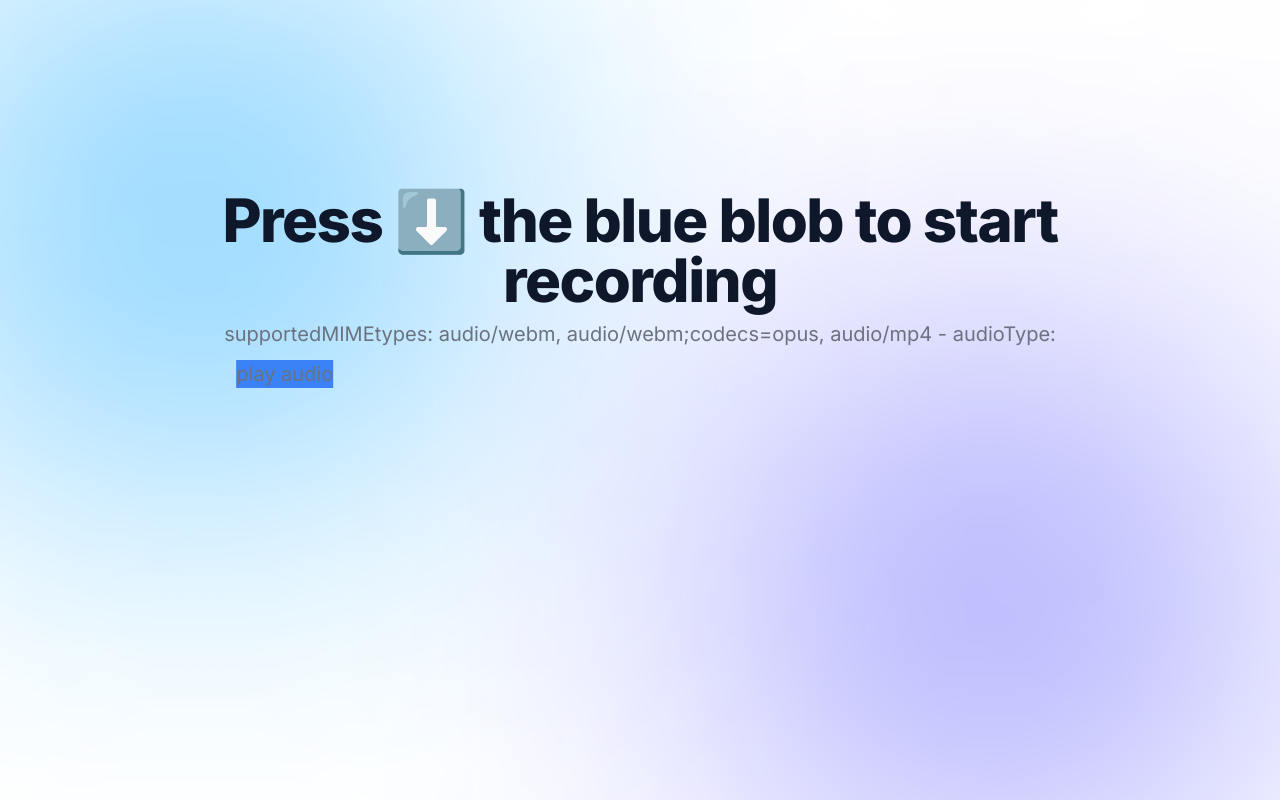
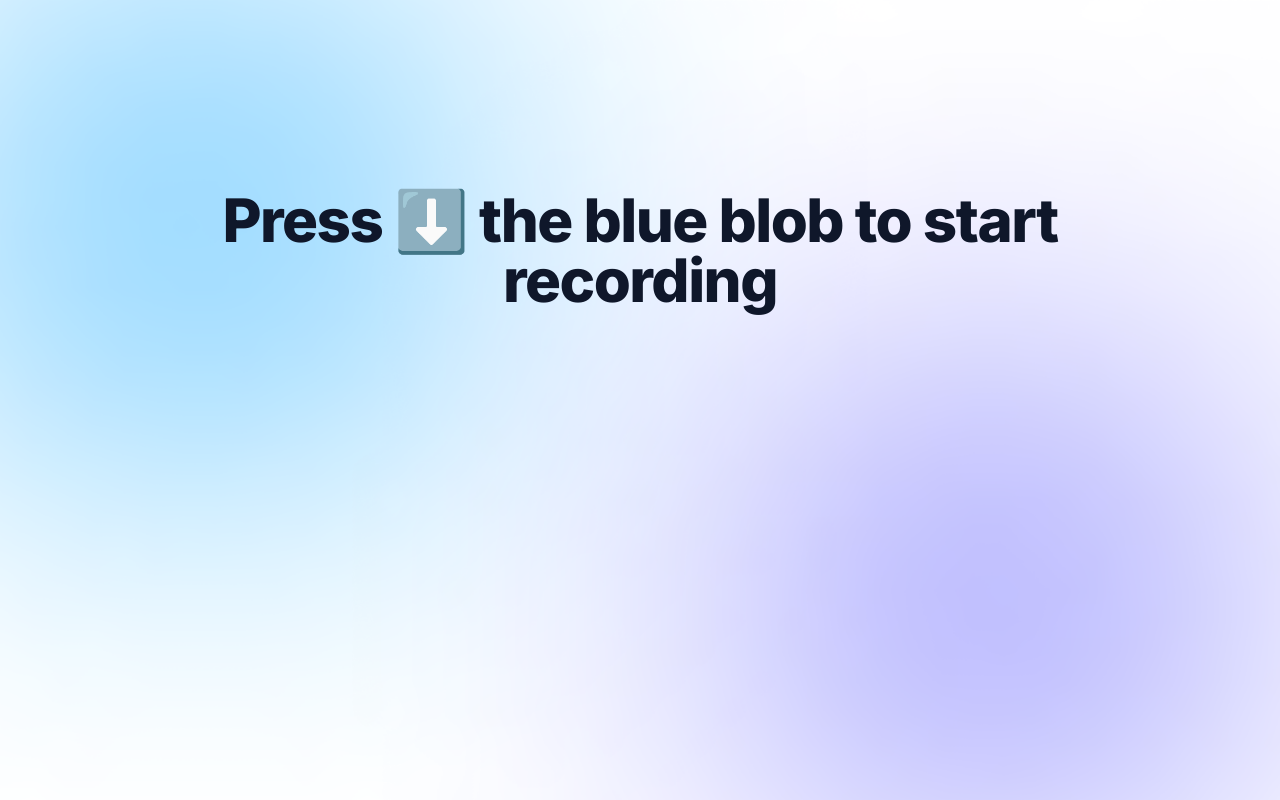
Before and after one commit to AhmedAGadir/arabybuddy-prototype-1, a Next.js app: page /chat in a window 1280 px wide. Built offline with nearby package versions, Linux system fonts and the light colour scheme.

Commit message:
Add useChatService and useAudioService hooks

```diff
--- a/app/(root)/chat/page.tsx
+++ b/app/(root)/chat/page.tsx
@@ -21,140 +21,53 @@ import { useLogger } from "@/hooks/useLogger";
 import CursorSVG from "@/components/shared/CursorSVG";
 import _ from "lodash";
 import { amiri } from "@/lib/fonts";
-import { MIME_TYPES } from "@/lib/constants";
+import { useAudioService } from "@/hooks/useAudioService";
+import { useChatService } from "@/hooks/useChatService";
 
-const makeServerlessRequest = async (url: string, body: any) => {
-	const response = await fetch(url, {
-		method: "POST",
-		headers: {
-			"Content-Type": "application/json",
-		},
-		body: JSON.stringify(body),
-	});
-
-	const data = await response.json();
-
-	if (response.status !== 200) {
-		throw (
-			data.error || new Error(`Request failed with status ${response.status}`)
-		);
-	}
-
-	return data;
-};
-
-const speechToText = async (audioBlob: Blob) => {
-	const base64Audio = await blobToBase64(audioBlob);
-
-	const { transcription } = await makeServerlessRequest(
-		"/api/chat/speech-to-text",
-		{
-			audio: {
-				base64Audio,
-				type: audioBlob.type.split("/")[1],
-			},
-		}
-	);
-
-	return { transcription };
-};
-
-const appendUserMessageAndAwaitAssistantResponse = async (
-	messages: Message[],
-	latestMessage: string
-) => {
-	const { messages: updatedMessages } = await makeServerlessRequest(
-		"/api/chat/assistant",
-		{
-			messages,
-			content: latestMessage,
-		}
-	);
-
-	return { messages: updatedMessages };
-};
-
-const textToSpeech = async (content: string) => {
-	const { base64Audio } = await makeServerlessRequest(
-		"/api/chat/text-to-speech",
-		{
-			content,
-		}
-	);
-
-	return { base64Audio };
-};
-
-type Message = { role: "user" | "assistant"; content: string };
+export type ChatMessage = { role: "user" | "assistant"; content: string };
 
 const ChatPage = () => {
+	const logger = useLogger({ label: "ChatPage", color: "#fe7de9" });
+
 	const { nativeLanguage, arabicDialect } = useContext(LanguageContext);
-	const [isPlaying, setIsPlaying] = useState(false);
+
+	const [chatHistory, setChatHistory] = useState<ChatMessage[]>([]);
+
 	const [activeTask, setActiveTask] = useState<
 		"speech-to-text" | "assistant" | "text-to-speech" | null
 	>(null);
-	const [messages, setMessages] = useState<Message[]>([]);
 
-	const logger = useLogger({ label: "ChatPage", color: "#fe7de9" });
+	const { addChatMessage } = useChatService(chatHistory);
 
-	const [foo, setFoo] = useState("");
-	const [audioType, setAudioType] = useState("");
+	const { speechToText, textToSpeech, playAudio, isPlaying, initAudioElement } =
+		useAudioService();
 
-	useEffect(() => {
-		const supportedMIMEtypes = getAllSupportedMimeTypes().join(", ");
-		setFoo(supportedMIMEtypes);
-	}, []);
+	const onRecordingComplete = async (audioBlob: Blob) => {
+		// 1. transcribe the user audio
+		setActiveTask("speech-to-text");
+		const { transcription } = await speechToText(audioBlob);
 
-	const sendToBackend = useCallback(
-		async (audioBlob: Blob): Promise<void> => {
-			try {
-				logger.log("making request to: /api/chat/speech-to-text...");
-				// 1. transcribe the user's audio
-				setActiveTask("speech-to-text");
-				const { transcription } = await speechToText(audioBlob);
-				logger.log("transcription", transcription);
+		// 2. add the user message to the chat
+		setActiveTask("assistant");
+		const { chatHistory: updatedChatHistory } = await addChatMessage({
+			role: "user",
+			content: transcription,
+		});
 
-				logger.log("making request to: /api/chat/assistant...");
-				// 2. send the transcription to the assistant and await a text response
-				setActiveTask("assistant");
-				const { messages: updatedMessages } =
-					await appendUserMessageAndAwaitAssistantResponse(
-						messages,
-						transcription
-					);
-				logger.log("updatedMessages", JSON.stringify(updatedMessages));
+		// 3. convert the assistants response to audio
+		setActiveTask("text-to-speech");
+		const { base64Audio } = await textToSpeech(
+			(_.last(updatedChatHistory) as ChatMessage).content
+		);
 
-				logger.log("making request to: /api/chat/text-to-speech...");
-				// 3. convert the text response to audio
-				setActiveTask("text-to-speech");
-				const { base64Audio } = await textToSpeech(
-					(_.last(updatedMessages) as Message).content
-				);
-				logger.log("base64Audio", `${base64Audio.slice(0, 10)}...`);
-
-				// 4. updated messages in state and play audio
-				setActiveTask(null);
-				updateMessagesAndTypeLatestMessage(updatedMessages);
-
-				setIsPlaying(true);
-				await playAudio(base64Audio);
-				setIsPlaying(false);
-			} catch (error) {
-				logger.error(error);
-				logger.log((error as Error).message);
-			}
-		},
-		[messages, logger]
-	);
+		// 4. play assistants response and update chat history
+		setActiveTask(null);
+		setChatHistoryWithTypewriterOnLatestMessage(updatedChatHistory);
+		playAudio(base64Audio);
+	};
 
 	const { isRecording, startRecording, stopRecording, amplitude } =
-		useRecording({
-			onRecordingComplete: async (audioBlob: Blob) => {
-				await sendToBackend(audioBlob);
-				// 5. start recording again
-				startRecording();
-			},
-		});
+		useRecording(onRecordingComplete, { autoRestartRecording: true });
 
 	const toggleRecording = () => {
 		if (isRecording) {
@@ -163,47 +76,10 @@ const ChatPage = () => {
 		}
 
 		if (!isRecording) {
+			initAudioElement();
 			startRecording();
 			return;
 		}
-	};
-
-	const [audioBase64, setAudioBase64] = useState<string | null>(null);
-
-	const playAudio = async (base64Audio: string) => {
-		const promise = new Promise((resolve, reject) => {
-			const audioBlob = base64ToBlob(base64Audio, "audio/mp3");
-			setAudioBase64(base64Audio);
-			const audioSrc = URL.createObjectURL(audioBlob);
-			const audio = new Audio(audioSrc);
-
-			setAudioType(audioBlob.type);
-
-			//   const originalVolume = audio.volume;
-
-			audio.muted = true;
-
-			audio
-				.play()
-				.then(() => {
-					audio.volume = 0.5;
-
-					audio.muted = false;
-				})
-				.catch(reject);
-
-			const onAudioEnded = () => {
-				URL.revokeObjectURL(audioSrc);
-				audio.removeEventListener("ended", onAudioEnded);
-				audio.removeEventListener("error", reject);
-				resolve(null);
-			};
-
-			audio.addEventListener("ended", onAudioEnded);
-			audio.addEventListener("error", reject);
-		});
-
-		return promise;
 	};
 
 	const isLoading = activeTask !== null;
@@ -229,26 +105,29 @@ const ChatPage = () => {
 
 	const [completedTyping, setCompletedTyping] = useState(false);
 
-	const updateMessagesAndTypeLatestMessage = (messages: Message[]) => {
-		const mostRecentMessage = _.last(messages) as Message;
-		const previousMessages = messages.slice(0, messages.length - 1);
+	// just a fancy way to type out the latest message
+	const setChatHistoryWithTypewriterOnLatestMessage = (
+		chatHistory: ChatMessage[]
+	) => {
+		const previousChatHistory = chatHistory.slice(0, chatHistory.length - 1);
+		const latestChatMessage = _.last(chatHistory) as ChatMessage;
 
 		setCompletedTyping(false);
 
 		let i = 0;
 
 		const intervalId = setInterval(() => {
-			setMessages([
-				...previousMessages,
+			setChatHistory([
+				...previousChatHistory,
 				{
-					...mostRecentMessage,
-					content: mostRecentMessage.content.slice(0, i),
+					...latestChatMessage,
+					content: latestChatMessage.content.slice(0, i),
 				},
 			]);
 
 			i++;
 
-			if (i > mostRecentMessage.content.length) {
+			if (i > latestChatMessage.content.length) {
 				clearInterval(intervalId);
 				setCompletedTyping(true);
 			}
@@ -258,15 +137,15 @@ const ChatPage = () => {
 	};
 
 	const displayedMessage = useMemo(() => {
-		if (isRecording && _.isEmpty(messages)) return "👂";
+		if (isRecording && _.isEmpty(chatHistory)) return "👂";
 		if (activeTask === "speech-to-text") return "💬";
 		if (activeTask === "assistant") return "🤔";
 		if (activeTask === "text-to-speech") return "📬";
-		if (isPlaying || !_.isEmpty(messages)) {
-			return _.last(messages)?.content ?? "";
+		if (isPlaying || !_.isEmpty(chatHistory)) {
+			return _.last(chatHistory)?.content ?? "";
 		}
 		return "Press ⬇️ the blue blob to start recording";
-	}, [activeTask, isPlaying, isRecording, messages]);
+	}, [activeTask, isPlaying, isRecording, chatHistory]);
 
 	return (
 		<div className="w-full h-svh h-100dvh flex flex-col items-center justify-between">
@@ -322,7 +201,7 @@ const ChatPage = () => {
 				<p
 					className={cn(
 						"font-extrabold tracking-tight text-4xl md:text-5xl lg:text-6xl text-center px-5 text-slate-900",
-						!_.isEmpty(messages) &&
+						!_.isEmpty(chatHistory) &&
 							`${amiri.className} font-light leading-relaxed md:leading-relaxed lg:leading-relaxed`, // when displaying arabic text
 						isPlaying && "text-araby-purple", // while playing
 						(!_.isNil(activeTask) || isRecording) && "text-5xl" // for emojis
@@ -332,17 +211,7 @@ const ChatPage = () => {
 				>
 					{displayedMessage} {isPlaying && !completedTyping && <CursorSVG />}
 				</p>
-				<p className="absolute bottom-[-30px] left-1/2 -translate-x-1/2 w-max h-[20px] text-lg font-normal text-gray-500 lg:text-xl sm:px-16 xl:px-48 text-center dark:text-gray-400">
-					supportedMIMEtypes: {foo} - audioType: {audioType}
-					<button
-						className="bg-blue-500 m-3 block"
-						onClick={() =>
-							audioBase64 ? playAudio(audioBase64 as string) : alert("no audio")
-						}
-					>
-						play audio
-					</button>
-				</p>
+				<p className="absolute bottom-[-30px] left-1/2 -translate-x-1/2 w-max h-[20px] text-lg font-normal text-gray-500 lg:text-xl sm:px-16 xl:px-48 text-center dark:text-gray-400"></p>
 			</div>
 			<div className="flex items-center w-full">
 				<button
--- a/app/api/chat/assistant/route.ts
+++ b/app/api/chat/assistant/route.ts
@@ -1,5 +1,7 @@
+import { ChatMessage } from "@/app/(root)/chat/page";
 import OpenAI from "openai";
 import { TextContentBlock } from "openai/resources/beta/threads/messages/messages.mjs";
+import { late } from "zod";
 
 // remember API calls wont work if the account balance is 0
 const openai = new OpenAI({
@@ -9,14 +11,16 @@ const openai = new OpenAI({
 
 export async function POST(req: Request, res: Response) {
 	try {
-		const { messages, content } = await req.json();
+		const { chatHistory, latestChatMessage } = await req.json();
 
-		const { updatedMessages } =
-			await openAiAppendUserMessageAndAwaitAssistantResponse(messages, content);
+		const { updatedChatHistory } = await openAIAddChatMessageAndAwaitResponse(
+			chatHistory,
+			latestChatMessage
+		);
 
 		return Response.json(
 			{
-				messages: updatedMessages,
+				chatHistory: updatedChatHistory,
 			},
 			{ status: 200 }
 		);
@@ -26,9 +30,9 @@ export async function POST(req: Request, res: Response) {
 	}
 }
 
-const openAiAppendUserMessageAndAwaitAssistantResponse = async (
-	messages: { role: "user" | "assistant"; content: string }[],
-	content: string
+const openAIAddChatMessageAndAwaitResponse = async (
+	chatHistory: ChatMessage[],
+	latestChatMessage: ChatMessage
 ) => {
 	// create the assistant
 	const assistant = await openai.beta.assistants.create({
@@ -40,14 +44,11 @@ const openAiAppendUserMessageAndAwaitAssistantResponse = async (
 
 	// create the thread and pass all previous messages
 	const thread = await openai.beta.threads.create({
-		messages,
+		messages: chatHistory,
 	});
 
 	// add transcription to thread
-	await openai.beta.threads.messages.create(thread.id, {
-		role: "user",
-		content,
-	});
+	await openai.beta.threads.messages.create(thread.id, latestChatMessage);
 
 	// run the thread with the assistant
 	const run = await openai.beta.threads.runs.createAndPoll(thread.id, {
@@ -56,13 +57,13 @@ const openAiAppendUserMessageAndAwaitAssistantResponse = async (
 		// instructions: "Respond to the user.",
 	});
 
-	let updatedMessages = [];
+	let updatedChatHistory = [];
 
 	if (run.status === "completed") {
 		const messagesPage: OpenAI.Beta.Threads.Messages.MessagesPage =
 			await openai.beta.threads.messages.list(run.thread_id);
 
-		updatedMessages = messagesPage.data.reverse().map((message) => ({
+		updatedChatHistory = messagesPage.data.reverse().map((message) => ({
 			role: message.role,
 			content: (message.content[0] as TextContentBlock).text.value,
 		}));
@@ -70,5 +71,5 @@ const openAiAppendUserMessageAndAwaitAssistantResponse = async (
 		throw new Error("Thread run either failed or is not completed");
 	}
 
-	return { updatedMessages };
+	return { updatedChatHistory };
 };
--- /dev/null
+++ b/hooks/useAudioService.ts
@@ -0,0 +1,106 @@
+import { base64ToBlob, blobToBase64, makeServerlessRequest } from "@/lib/utils";
+import { useCallback, useState, useRef } from "react";
+import { useLogger } from "./useLogger";
+import { set } from "lodash";
+
+const useAudioService = () => {
+	const logger = useLogger({ label: "AudioService", color: "#b98eff" });
+
+	const [isPlaying, setIsPlaying] = useState(false);
+
+	const speechToText = useCallback(
+		async (audioBlob: Blob) => {
+			const base64Audio = await blobToBase64(audioBlob);
+
+			logger.log("making request to: /api/chat/speech-to-text...");
+			const { transcription } = await makeServerlessRequest(
+				"/api/chat/speech-to-text",
+				{
+					audio: {
+						base64Audio,
+						type: audioBlob.type.split("/")[1],
+					},
+				}
+			);
+
+			logger.log("transcription", transcription);
+
+			return { transcription };
+		},
+		[logger]
+	);
+
+	const textToSpeech = useCallback(
+		async (content: string) => {
+			logger.log("making request to: /api/chat/text-to-speech...");
+
+			const { base64Audio } = await makeServerlessRequest(
+				"/api/chat/text-to-speech",
+				{
+					content,
+				}
+			);
+
+			logger.log("base64Audio", `${base64Audio.slice(0, 10)}...`);
+
+			return { base64Audio };
+		},
+		[logger]
+	);
+
+	const audioRef = useRef<HTMLAudioElement>();
+	const audioSrcRef = useRef<string | null>(null);
+
+	const playAudio = async (base64Audio: string) => {
+		const audioBlob = base64ToBlob(base64Audio, "audio/mp3");
+		const audioSrc = URL.createObjectURL(audioBlob);
+		audioSrcRef.current = audioSrc;
+
+		if (!audioRef.current) {
+			throw new Error("Audio element not initialized");
+		}
+
+		audioRef.current.src = audioSrc;
+
+		const originalVolume = audioRef.current.volume;
+
+		audioRef.current.muted = true;
+		audioRef.current.autoplay = true;
+
+		setIsPlaying(true);
+
+		try {
+			await audioRef.current.play();
+
+			audioRef.current.volume = originalVolume;
+
+			audioRef.current.muted = false;
+		} catch (err) {
+			throw new Error("Failed to play audio");
+		}
+	};
+
+	const onAudioEnded = () => {
+		setIsPlaying(false);
+		URL.revokeObjectURL(audioSrcRef.current ?? "");
+		audioSrcRef.current = null;
+	};
+
+	const initAudioElement = () => {
+		if (audioRef.current) {
+			logger.log("Audio element already initialized");
+			return;
+		}
+		logger.log("Initializing audio element...");
+
+		const audio = new Audio();
+
+		audio.addEventListener("ended", onAudioEnded);
+
+		audioRef.current = audio;
+	};
+
+	return { speechToText, textToSpeech, playAudio, isPlaying, initAudioElement };
+};
+
+export { useAudioService };
--- /dev/null
+++ b/hooks/useChatService.ts
@@ -0,0 +1,31 @@
+import { useCallback } from "react";
+import { ChatMessage } from "@/app/(root)/chat/page";
+import { makeServerlessRequest } from "@/lib/utils";
+import { useLogger } from "./useLogger";
+
+const useChatService = (chatHistory: ChatMessage[]) => {
+	const logger = useLogger({ label: "ChatService", color: "#fe7de9" });
+
+	const addChatMessage = useCallback(
+		async (latestChatMessage: ChatMessage) => {
+			logger.log("making request to: /api/chat/assistant...");
+
+			const { chatHistory: updatedChatHistory } = await makeServerlessRequest(
+				"/api/chat/assistant",
+				{
+					chatHistory,
+					latestChatMessage,
+				}
+			);
+
+			logger.log("updatedChatHistory", JSON.stringify(updatedChatHistory));
+
+			return { chatHistory: updatedChatHistory };
+		},
+		[chatHistory, logger]
+	);
+
+	return { addChatMessage };
+};
+
+export { useChatService };
--- a/hooks/useRecording/useRecording.ts
+++ b/hooks/useRecording/useRecording.ts
@@ -6,11 +6,10 @@ import { useLogger } from "../useLogger";
 
 // this version of useRecording IS compatible with iOS
 // however it asks for microphone permission every time the user starts recording
-const useRecording = ({
-	onRecordingComplete,
-}: {
-	onRecordingComplete: (blob: Blob) => void;
-}) => {
+const useRecording = (
+	onRecordingComplete: (blob: Blob) => void,
+	options: { autoRestartRecording: boolean }
+) => {
 	const logger = useLogger({
 		label: "useRecording",
 		color: "#75bfff",
@@ -38,12 +37,12 @@ const useRecording = ({
 
 		stopSound?.play();
 		recorderRef.current?.stop();
-		recorderRef.current?.exportWAV((blob: Blob) => {
+		recorderRef.current?.exportWAV(async (blob: Blob) => {
 			logger.log(`Recording stopped - blob ${blob}`);
 
 			stopSilenceDetection();
 			setIsRecording(false);
-			onRecordingComplete(blob);
+			await onRecordingComplete(blob);
 
 			// clean up
 			audioContextRef.current?.close();
@@ -56,6 +55,11 @@ const useRecording = ({
 
 			recorderRef.current?.clear();
 			recorderRef.current = null;
+
+			// auto restart recording
+			if (options.autoRestartRecording) {
+				startRecording();
+			}
 		});
 	}, [logger, onRecordingComplete, stopSilenceDetection, stopSound]);
 
```
Also changed, not shown: lib/utils.ts (+20 -0 lines).
